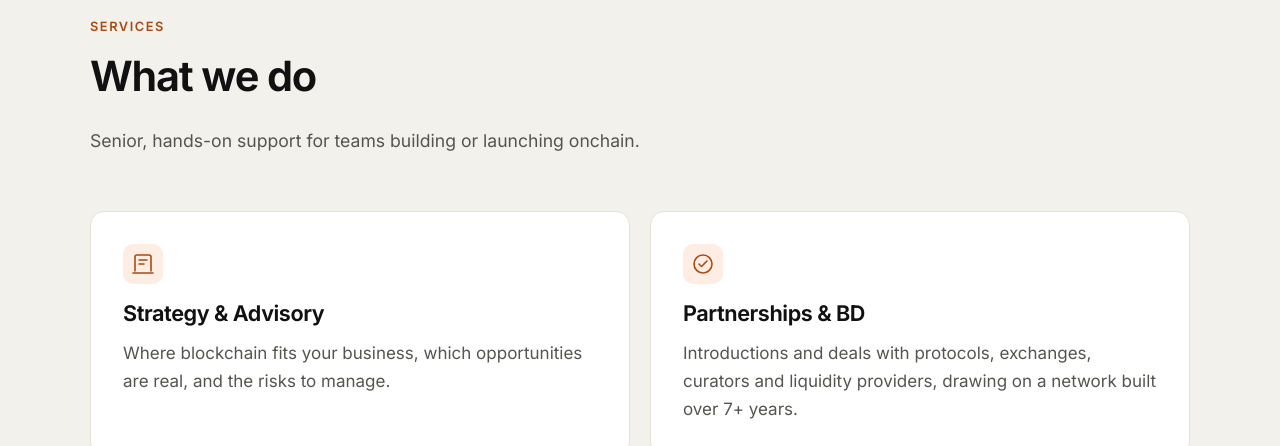
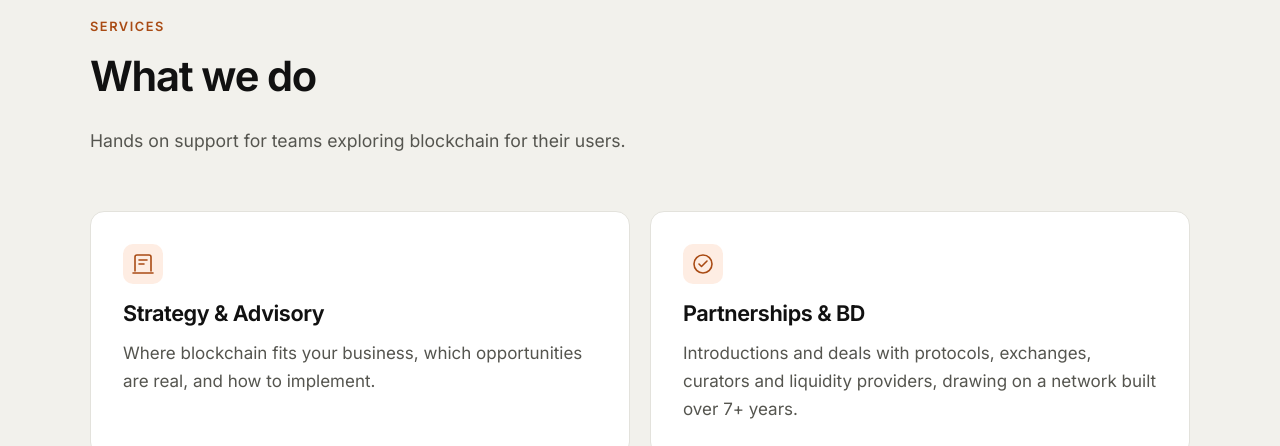
Before and after one commit to ethoranges-crypto/Furlong-Web3, a plain HTML site: page index.html in a window 1280 px wide. Shown: the part 1780-2226 px from the top of the page. Drawn offline with Linux system fonts and the light colour scheme.

Commit message:
Update index.html

```diff
--- a/index.html
+++ b/index.html
@@ -165,14 +165,14 @@
     <div class="section-head reveal">
       <p class="eyebrow">Services</p>
       <h2 id="services-title">What we do</h2>
-      <p class="section-intro">Senior, hands-on support for teams building or launching onchain.</p>
+      <p class="section-intro">Hands on support for teams exploring blockchain for their users.</p>
     </div>
     <ul class="card-grid card-grid-2 services">
       <!-- EDIT: service 1 -->
       <li class="card service reveal">
         <svg class="icon" viewBox="0 0 24 24" aria-hidden="true"><path d="M4 19V5a2 2 0 012-2h12a2 2 0 012 2v14"/><path d="M2 21h20"/><path d="M8 8h8M8 12h5"/></svg>
         <h3>Strategy &amp; Advisory</h3>
-        <p>Where blockchain fits your business, which opportunities are real, and the risks to manage.</p>
+        <p>Where blockchain fits your business, which opportunities are real, and how to implement.</p>
       </li>
       <!-- EDIT: service 2 -->
       <li class="card service reveal">
@@ -241,14 +241,13 @@
           <h2 id="track-title">Some numbers</h2>
         </div>
         <ul class="stats">
-          <!-- EDIT: stat 1 — replace [X] with your number -->
+
           <li class="stat reveal"><span class="stat-value">10+</span><span class="stat-label">Companies supported</span></li>
-          <!-- EDIT: stat 2 — TVL = total value locked, i.e. deposits -->
+          <li class="stat reveal"><span class="stat-value">$26m+</span><span class="stat-label">Capital Raised/User deposits acquired</span></li>
           <li class="stat reveal"><span class="stat-value">20+</span><span class="stat-label">Integrations completed</span></li>
-          <!-- EDIT: stat 3 -->
           <li class="stat reveal"><span class="stat-value">7+</span><span class="stat-label">years working in DeFi</span></li>
-          <!-- EDIT: stat 4 — replace [X] with your number -->
-          <li class="stat reveal"><span class="stat-value">$26m+</span><span class="stat-label">Capital Raised/User deposits acquired</span></li>
+
+
         </ul>
       </div>
     </section>
```
